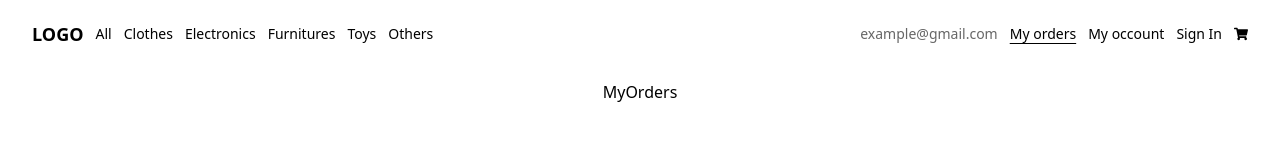
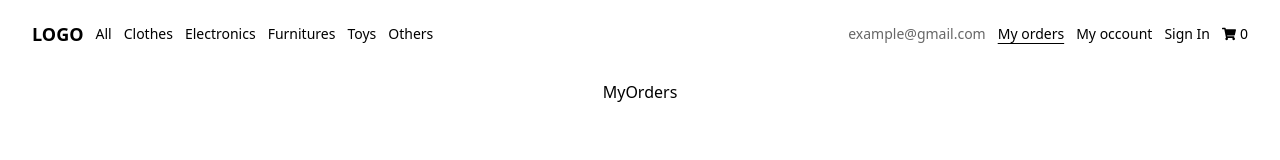
Before and after one commit to zubstack/project-ecommerce-react, a React (Vite) app: page /my-orders in a window 1280 px wide. Shown: the top 160 px of the page. Built offline with nearby package versions, Linux system fonts and the light colour scheme.

Commit message:
Implement [favourites] sections (just the logic)

```diff
--- a/src/Components/Card/index.jsx
+++ b/src/Components/Card/index.jsx
@@ -3,19 +3,26 @@ import { FaPlus } from "react-icons/fa";
 import { ShoppingCartContext } from "../../Context";
 
 function Card({ data }) {
-  let { count, setCount, openProductDetails, productToShow, setProductToShow } =
-    useContext(ShoppingCartContext);
+  let {
+    openProductDetails,
+    setProductToShow,
+    favouritesList,
+    setFavouritesList,
+  } = useContext(ShoppingCartContext);
 
   const showProductDetails = () => {
     openProductDetails();
     setProductToShow(data);
-    console.log(productToShow);
+  };
+  const addToFavourites = () => {
+    setFavouritesList([...favouritesList, data]);
+    console.log(favouritesList);
   };
 
   return (
     <div
       className="bg-white cursor-pointer w-56 h-60"
-      onClick={() => showProductDetails()}
+      onClick={showProductDetails}
     >
       <figure className="relative mb-2 w-full h-4/5">
         <span className="absolute bottom-0 left-0 bg-white/60 rounded-lg text-black text-xs m-2 px-3 py-0.5">
@@ -28,10 +35,7 @@ function Card({ data }) {
         />
 
         <button
-          onClick={() => {
-            setCount(count + 1);
-            console.log(count);
-          }}
+          onClick={addToFavourites}
           className="absolute top-0 right-0 flex justify-center items-center bg-white w-6 h-6 rounded-full m-2 p-1"
         >
           <FaPlus className="text-sm" />
--- a/src/Components/Navbar/index.jsx
+++ b/src/Components/Navbar/index.jsx
@@ -1,5 +1,7 @@
+import { useContext } from "react";
 import { FaShoppingCart } from "react-icons/fa";
 import { NavLink } from "react-router-dom";
+import { ShoppingCartContext } from "../../Context";
 
 let optionsLeft = [
   {
@@ -65,6 +67,7 @@ function NavItem({ to, children, activeStyle }) {
 }
 
 function Navbar() {
+  const { favouritesCounter } = useContext(ShoppingCartContext);
   let activeStyle = "underline underline-offset-4";
   return (
     <nav className="flex justify-between items-center fixed top-0 z-10 w-full py-5 px-8 text-sm bg-white">
@@ -96,7 +99,10 @@ function Navbar() {
         })}
         <li>
           <NavItem to={"/shop-cart"}>
-            <FaShoppingCart />
+            <div className="flex items-center gap-1">
+              <FaShoppingCart />
+              {favouritesCounter}
+            </div>
           </NavItem>
         </li>
       </ul>
--- a/src/Context/index.jsx
+++ b/src/Context/index.jsx
@@ -15,16 +15,20 @@ const ShoppingCartProvider = ({ children }) => {
     images: [],
   });
 
+  const [favouritesList, setFavouritesList] = useState("");
+  const favouritesCounter = favouritesList.length;
+
   return (
     <ShoppingCartContext.Provider
       value={{
-        count,
-        setCount,
+        favouritesCounter,
         detailsOpen,
         openProductDetails,
         closeProductDetails,
         productToShow,
         setProductToShow,
+        favouritesList,
+        setFavouritesList,
       }}
     >
       {children}
```
